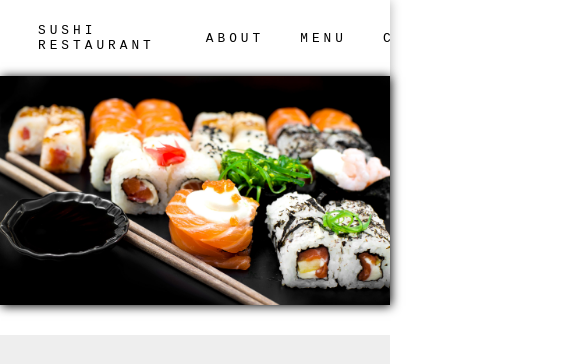
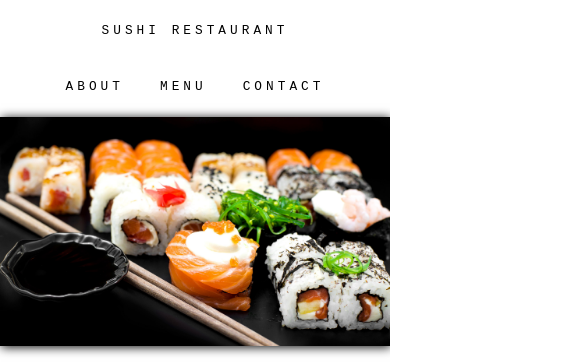
Before and after one commit to Pinheirops/sushi_landingPage, a plain HTML site: page index.html in a window 390 px wide. Shown: the top 364 px of the page, 585 px wide, since content can reach past the window. Drawn offline with nearby package versions, Linux system fonts and the light colour scheme.

Commit message:
Correção do header expandindo para versão mobile

```diff
--- a/import-css/home/menu.css
+++ b/import-css/home/menu.css
@@ -397,6 +397,14 @@ nav {
 }
 
 @media (max-width: 900px) {
+  .contato::before {
+    display: none;
+  }
+
+  .menu::before {
+    display: none;
+  }
+
   .menu-content,
   .main-content {
     padding: 30px 20px;
@@ -431,6 +439,21 @@ nav {
 }
 
 @media (max-width: 800px) {
+
+  .header-content {
+    position: initial;
+    max-width: 100%;
+    flex-wrap: wrap;
+  }
+
+  .nav-main{
+    margin: 0px;
+  }
+
+  .title-header{
+    margin: 0px;
+  }
+
   .locate-content {
     flex-direction: column-reverse;
     gap: 10px;
@@ -452,18 +475,6 @@ nav {
 }
 
 @media (max-width: 520px) {
-  .header-content {
-    position: initial;
-    width: 100%;
-    z-index: 99;
-    background: white;
-    display: flex;
-    align-items: center;
-    justify-content: space-around;
-    padding: 10px 0px;
-    box-shadow: 1px 1px 10px rgb(189, 189, 189);
-  }
-
   .sushi-restaurant {
     top: -40px;
     transition: 2s;
```
